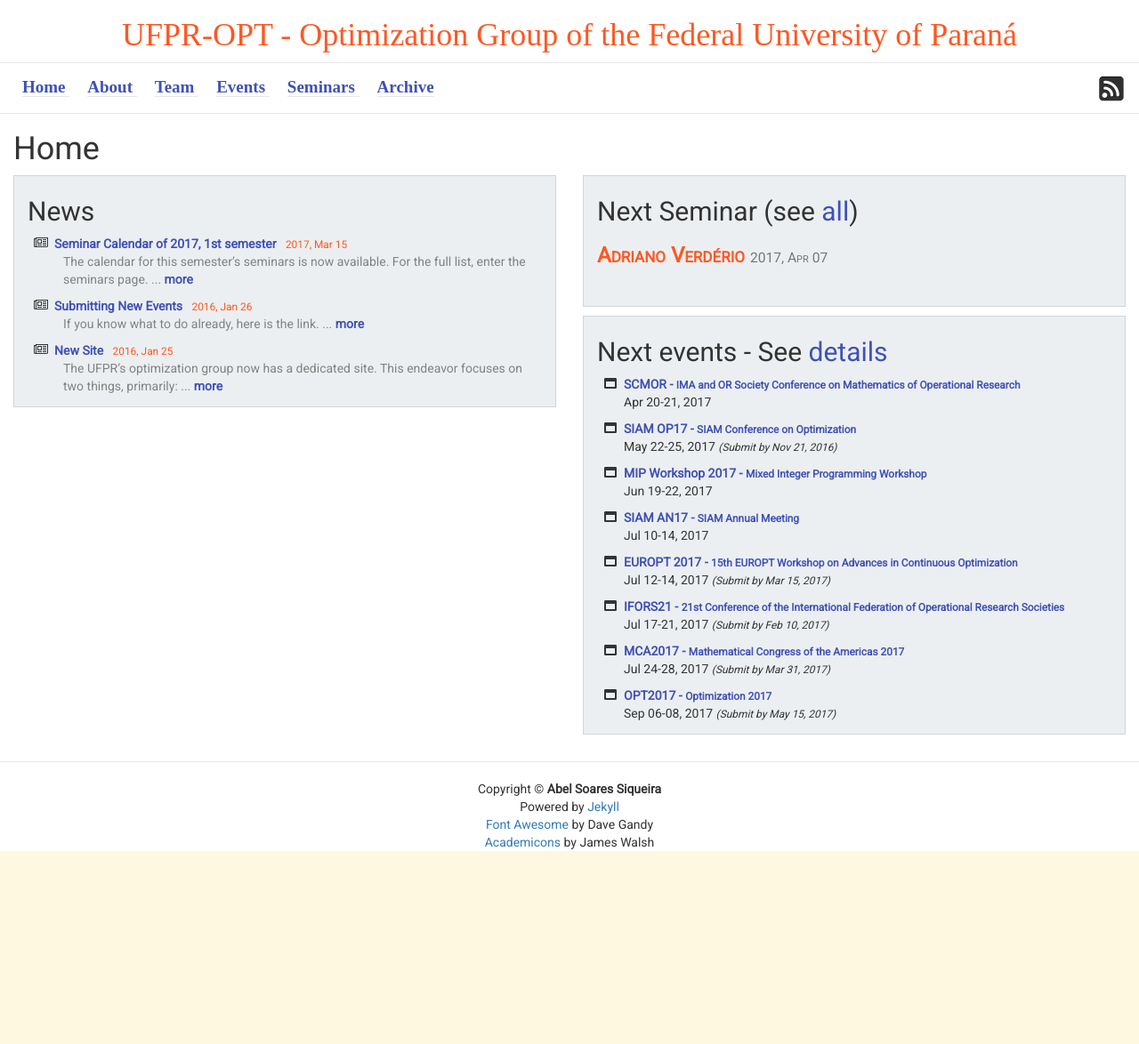
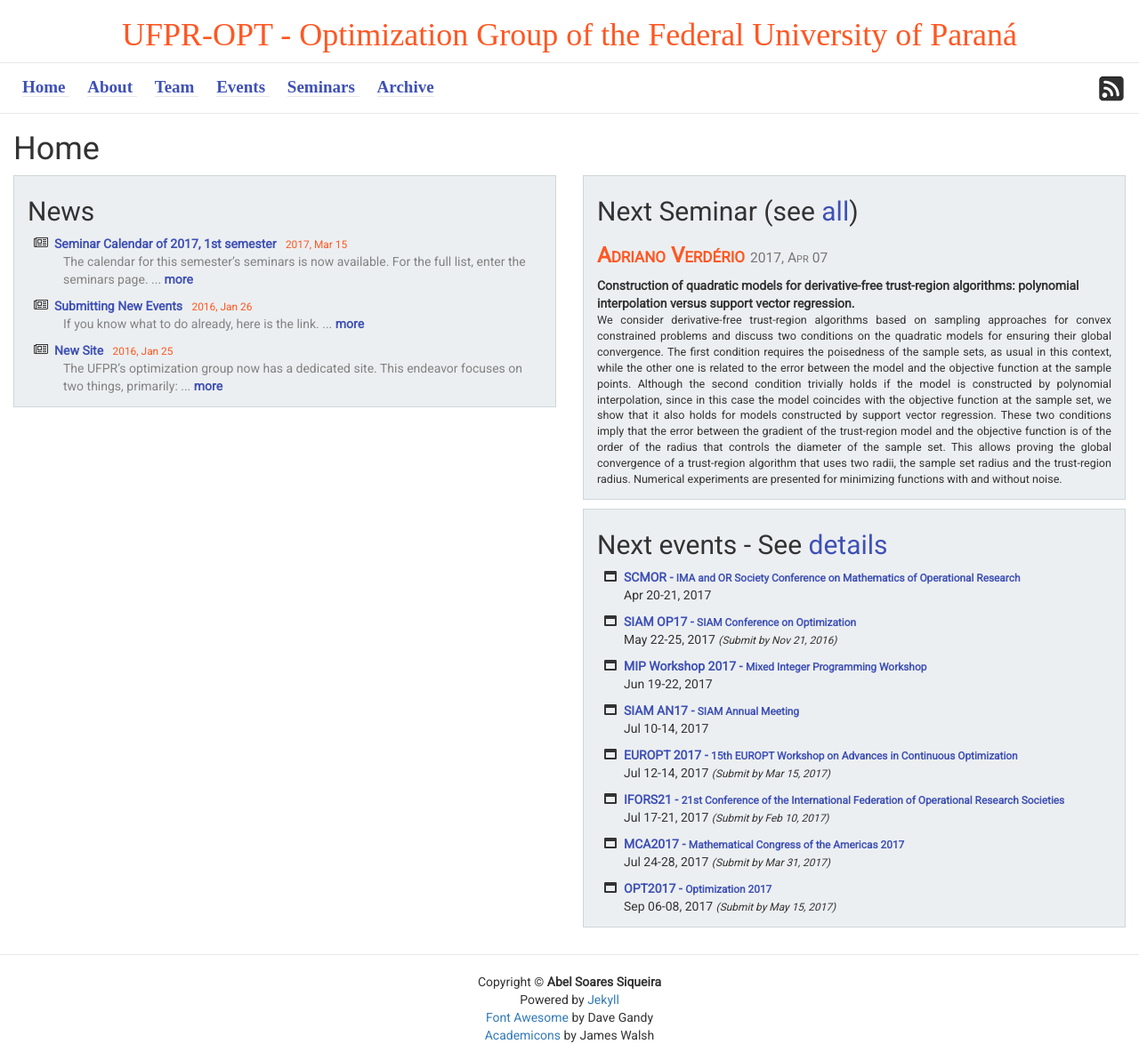
Before and after one commit to ufpr-pde/ufpr-opt.github.io, a Jekyll site: the page built from a_home.md, in a window 1280 px wide. Shown: the whole page at 89% size. Built offline with Jekyll 4.4.1, drawn with Linux system fonts in a browser that asks for light colours; some web fonts are replaced; before the commit the page ends 957 px from its top, so only the background shows below that.

Commit message:
Add next seminar

```diff
--- a/_data/seminars.yml
+++ b/_data/seminars.yml
@@ -46,6 +46,24 @@
   date: 2017-04-07
   semester: 2017s1
   affiliation: UTFPR
+  title: "Construction of quadratic models for derivative-free trust-region algorithms: polynomial interpolation versus support vector regression."
+  abstract: >
+    We consider derivative-free trust-region algorithms based on sampling
+    approaches for convex constrained problems and discuss two conditions on
+    the quadratic models for ensuring their global convergence. The first
+    condition requires the poisedness of the sample sets, as usual in this
+    context, while the other one is related to the error between the model and
+    the objective function at the sample points. Although the second condition
+    trivially holds if the model is constructed by polynomial interpolation,
+    since in this case the model coincides with the objective function at the
+    sample set, we show that it also holds for models constructed by support
+    vector regression. These two conditions imply that the error between the
+    gradient of the trust-region model and the objective function is of the
+    order of the radius that controls the diameter of the sample set. This
+    allows proving the global convergence of a trust-region algorithm that
+    uses two radii, the sample set radius and the trust-region radius.
+    Numerical experiments are presented for minimizing functions with and
+    without noise.
 
 - author: Alberto Ramos
   date: 2017-04-28
```
